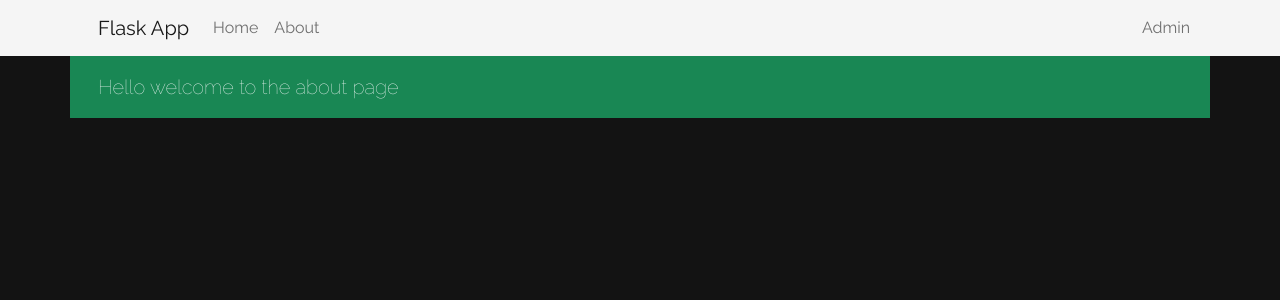
After one commit to billybuehl792/Flask-Tutorial, a Flask app: template app/templates/public/about.html in a window 1280 px wide. The commit adds this page. Shown: the top 300 px of the page. Run offline with Flask 2, Linux system fonts and the light colour scheme; the template is opened without the code that fills it, so the values that code supplies are empty.

Commit message:
Flask App 05: Templates + nav

```diff
--- a/app/admin_views.py
+++ b/app/admin_views.py
@@ -4,8 +4,8 @@ from flask import render_template
 
 @app.route("/admin/dashboard")
 def admin_dashboard():
-    return render_template("admin/dashboard.html", title="Admin Dashboard")
+    return render_template("admin/dashboard.html")
 
 @app.route("/admin/profile")
 def admin_profile():
-    return "Admin Profile!"
+    return render_template("admin/profile.html")
--- a/app/static/css/main.css
+++ b/app/static/css/main.css
@@ -1,4 +1,9 @@
 @import url("https://fonts.googleapis.com/css2?family=Raleway:ital,wght@0,100;0,400;0,500;0,700;0,900;1,100;1,400;1,500;1,700;1,900&display=swap");
 body {
   font-family: "Raleway";
+  background-color: rgb(19, 19, 19);
+}
+
+nav {
+  background-color: rgb(245, 245, 245);
 }/*# sourceMappingURL=main.css.map */
--- a/app/static/css/main.min.css
+++ b/app/static/css/main.min.css
@@ -1 +1 @@
-@import"https://fonts.googleapis.com/css2?family=Raleway:ital,wght@0,100;0,400;0,500;0,700;0,900;1,100;1,400;1,500;1,700;1,900&display=swap";body{font-family:"Raleway"}/*# sourceMappingURL=main.min.css.map */
+@import"https://fonts.googleapis.com/css2?family=Raleway:ital,wght@0,100;0,400;0,500;0,700;0,900;1,100;1,400;1,500;1,700;1,900&display=swap";body{font-family:"Raleway";background-color:#131313}nav{background-color:#f5f5f5}/*# sourceMappingURL=main.min.css.map */
--- a/app/static/js/app.js
+++ b/app/static/js/app.js
@@ -1 +1,12 @@
-console.log("hello flask!");
+$(document).ready(function() {
+
+    console.log("Document Ready!");
+
+    // Highlight Active Nav Elem
+    $("#navbarSupportedContent li").each(function() {
+        if ($(this).find("a").attr('href') === window.location.pathname) {
+            $(this).find("a").toggleClass("active");
+        }
+    });
+
+});
--- a/app/static/scss/main.scss
+++ b/app/static/scss/main.scss
@@ -1,7 +1,12 @@
 @import url('https://fonts.googleapis.com/css2?family=Raleway:ital,wght@0,100;0,400;0,500;0,700;0,900;1,100;1,400;1,500;1,700;1,900&display=swap');
 
-$primaryColor: red;
+$themeDark: rgb(19, 19, 19);
+$themeLight: rgb(245, 245, 245);
 
 body {
     font-family: "Raleway";
+    background-color: $themeDark;
 }
+nav {
+    background-color: $themeLight;
+}
--- a/app/templates/admin/dashboard.html
+++ b/app/templates/admin/dashboard.html
@@ -1,6 +1,8 @@
 {% extends "base.html" %}
 
-{% block content %}
+{% block title %}Admin Dashboard{% endblock %}
+
+{% block main %}
 <div class="container bg-primary text-light">
     <p class="lead p-3">Hello welcome to the Admin Dashboard page</p>
 </div>
--- a/app/templates/base.html
+++ b/app/templates/base.html
@@ -11,18 +11,25 @@
     rel="stylesheet" integrity="sha384-0evHe/X+R7YkIZDRvuzKMRqM+OrBnVFBL6DOitfPri4tjfHxaWutUpFmBp4vmVor"
     crossorigin="anonymous">
     <link rel="stylesheet" href="{{ url_for('static', filename='css/main.min.css') }}">
-    <title>Flask Site Tutorial - {{ title }}</title>
+    <title>Flask Site Tutorial - {% block title %}{% endblock %}</title>
 </head>
 <body>
-    <div class="container-fluid bg-dark text-light p-3">
-        <h1>Welcome to Flask Tutorial</h1>
-    </div>
-    <div class="container-fluid" id="content">
-        {% block content %}{% endblock %}
-    </div>
+
+    {% include "includes/_navbar.html" %}
+
+    <main class="container-fluid">
+        {% block main %}{% endblock %}
+    </main>
+
+    <!-- Bootstrap -->
     <script src="https://cdn.jsdelivr.net/npm/bootstrap@5.2.0-beta1/dist/js/bootstrap.bundle.min.js"
     integrity="sha384-pprn3073KE6tl6bjs2QrFaJGz5/SUsLqktiwsUTF55Jfv3qYSDhgCecCxMW52nD2"
     crossorigin="anonymous"></script>
+    <!-- JQuery -->
+    <script src="https://code.jquery.com/jquery-3.5.1.min.js"
+    integrity="sha256-9/aliU8dGd2tb6OSsuzixeV4y/faTqgFtohetphbbj0="
+    crossorigin="anonymous"></script>
     <script src="{{ url_for('static', filename='js/app.js') }}"></script>
+
 </body>
 </html>
--- /dev/null
+++ b/app/templates/includes/_navbar.html
@@ -0,0 +1,25 @@
+{% block navbar %}
+<nav class="navbar navbar-expand-lg">
+    <div class="container-xl">
+        <a class="navbar-brand ms-3" href="/">Flask App</a>
+        <button class="navbar-toggler me-3" type="button" data-bs-toggle="collapse" data-bs-target="#navbarSupportedContent" aria-controls="navbarSupportedContent" aria-expanded="false" aria-label="Toggle navigation">
+            <span class="navbar-toggler-icon"></span>
+        </button>
+        <div class="collapse navbar-collapse" id="navbarSupportedContent">
+            <ul class="navbar-nav me-auto mb-2 mb-lg-0">
+                <li class="nav-item">
+                    <a class="nav-link" aria-current="page" href="{{ url_for('index') }}">Home</a>
+                </li>
+                <li class="nav-item">
+                    <a class="nav-link" href="{{ url_for('about') }}">About</a>
+                </li>
+            </ul>
+            <ul class="navbar-nav ml-auto">
+                <li class="nav-item">
+                    <a class="nav-link" href="{{ url_for('admin_dashboard') }}">Admin</a>
+                </li>
+            </ul>
+        </div>
+    </div>
+  </nav>
+  {% endblock %}
--- /dev/null
+++ b/app/templates/public/about.html
@@ -0,0 +1,9 @@
+{% extends "base.html" %}
+
+{% block title %}About{% endblock %}
+
+{% block main %}
+<div class="container bg-success text-light">
+    <p class="lead p-3">Hello welcome to the about page</p>
+</div>
+{% endblock %}
--- a/app/templates/public/index.html
+++ b/app/templates/public/index.html
@@ -1,7 +1,9 @@
 {% extends "base.html" %}
 
-{% block content %}
-<div class="container bg-primary text-light">
+{% block title %}Home{% endblock %}
+
+{% block main %}
+<div class="container bg-secondary text-light">
     <p class="lead p-3">Hello welcome to the home page</p>
 </div>
 {% endblock %}
--- a/app/views.py
+++ b/app/views.py
@@ -4,8 +4,8 @@ from flask import render_template
 
 @app.route("/")
 def index():
-    return render_template("public/index.html", title="Home")
+    return render_template("public/index.html")
 
 @app.route("/about")
 def about():
-    return "About Page!"
+    return render_template("public/about.html")
```
Also changed, not shown: app/templates/admin/profile.html (added, +9 -0 lines), 2 other files.
